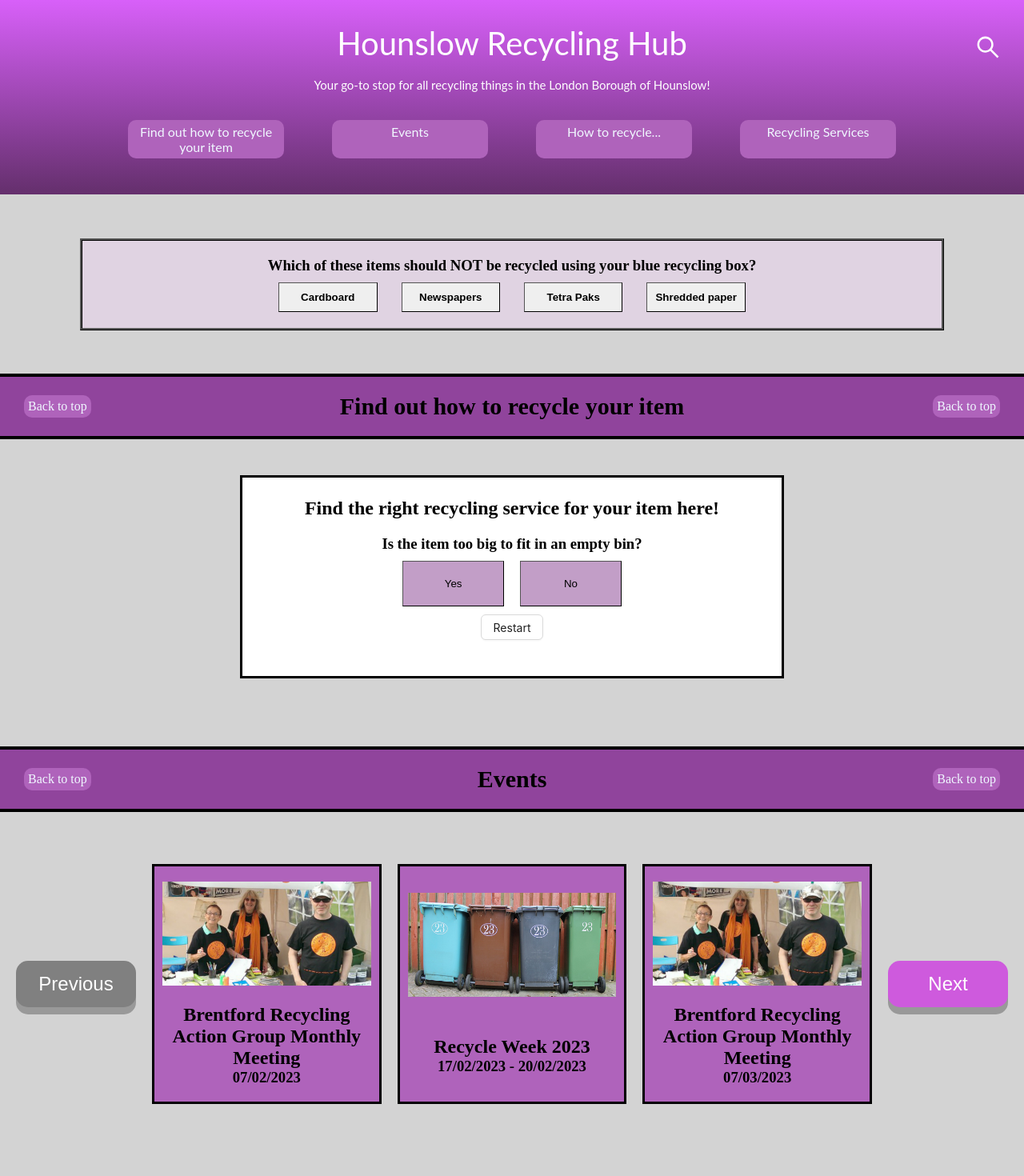
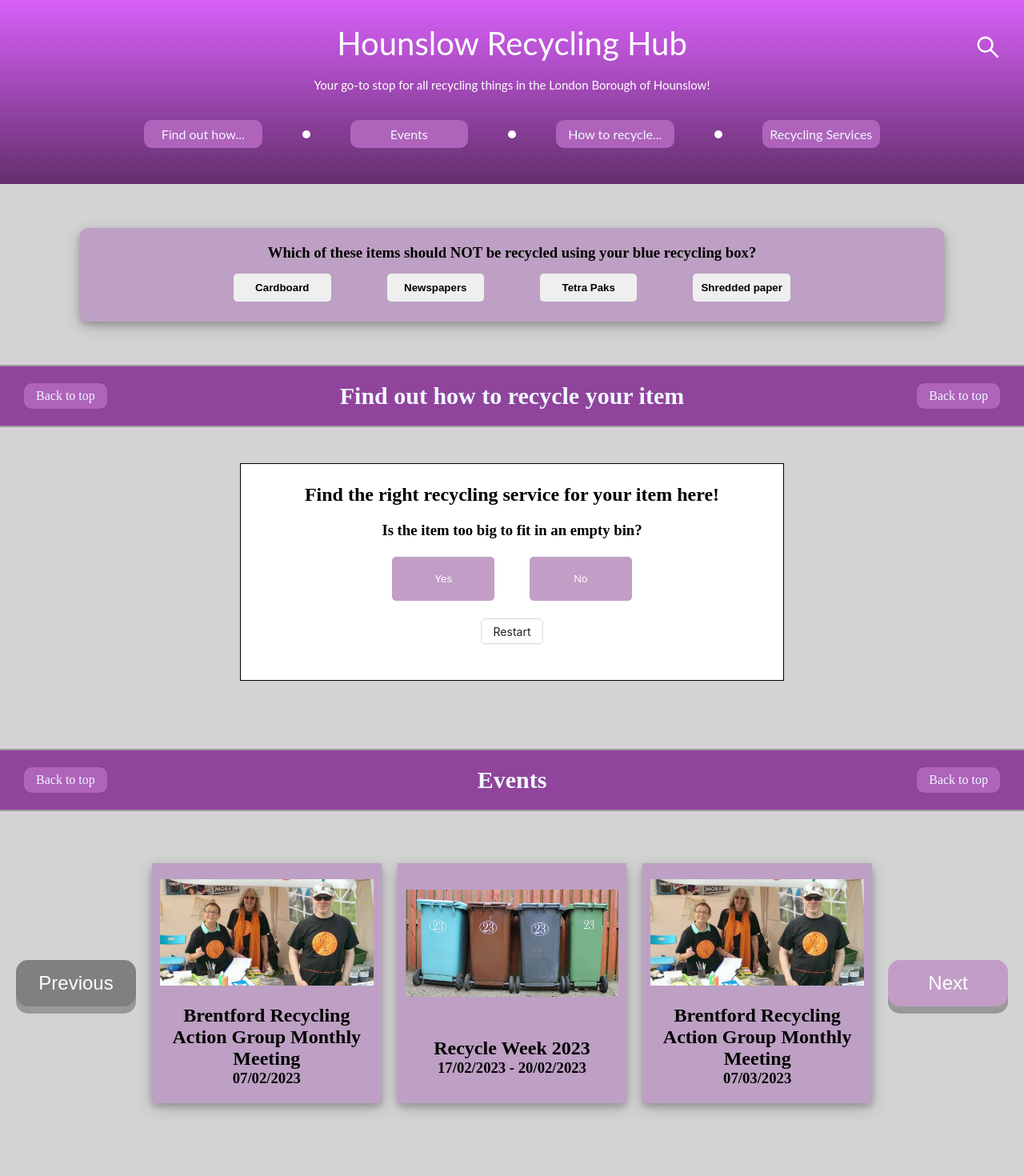
Before and after one commit to ajn2020/test, a Next.js app: page / in a window 1280 px wide. Shown: the top 1470 px of the page at 80% size. Built offline with nearby package versions, Linux system fonts and the light colour scheme.

Commit message:
0222_change color+distance+style-of-menubar

```diff
--- a/components/Header.tsx
+++ b/components/Header.tsx
@@ -24,9 +24,12 @@ export default function Header() {
           Hounslow!
         </div>
         <div className="header-anchors">
-          <a href="#DecisionTree">Find out how to recycle your item</a>
+          <a href="#DecisionTree">Find out how...</a>
+          <div className="header-quan"></div>
           {events.length > 0 ? <a href="#EventCardCarousel">Events</a> : ""}
+          <div className="header-quan"></div>
           <a href="#ItemTypeCardGrid">How to recycle...</a>
+          <div className="header-quan"></div>
           <a href="#RecyclingServiceAccordionGrid">Recycling Services</a>
         </div>
         {isInput ? (
--- a/components/Subheading.tsx
+++ b/components/Subheading.tsx
@@ -11,7 +11,7 @@ export default function Subheading(props: SubheadingProps) {
         <div className="subheading-anchors">
           <a href="#Header">Back to top</a>
         </div>
-        <h2 className="subheading-text">{props.title}</h2>
+        <h3 className="subheading-text">{props.title}</h3>
         <div className="subheading-anchors">
           <a href="#Header">Back to top</a>
         </div>
--- a/styles/style.css
+++ b/styles/style.css
@@ -34,6 +34,9 @@ a:hover {
   text-align: center;
   padding: 30px;
   position: relative;
+
+
+
 }
 
 .header-title {
@@ -46,10 +49,21 @@ a:hover {
 
 .header-anchors {
   /* width: 400px; */
-  /* background-color: #af63bb; */
+
   display: flex;
   padding: 15px 100px;
   margin-top: 20px;
+  align-items: center;
+  position: sticky;
+  top: 0px;
+  left: 0;
+}
+
+.header-quan {
+  width: 10px;
+  height: 10px;
+  background-color: #fff;
+  border-radius: 50%;
 }
 
 .header-anchors a {
@@ -57,8 +71,8 @@ a:hover {
   flex: 1;
   background-color: #af63bb;
   border-radius: 10px;
-  margin: 0 30px;
-  padding: 5px;
+  margin: 0 50px;
+  padding: 8px;
 }
 
 .header-search {
@@ -83,9 +97,11 @@ a:hover {
     ENGAGING BOX
 ========================================*/
 .engaging-box-wrapper {
-  background-color: #e0d3e2;
-  border-style: ridge;
-  border-color: black;
+  background-color: #bda0c3;
+  /* border-style: ridge; */
+  /* border-color: black; */
+  box-shadow: 0 4px 8px 0 rgba(0, 0, 0, 0.2), 0 6px 20px 0 rgba(0, 0, 0, 0.19);
+  border-radius: 10px;
   border-width: 3px;
   margin: 55px 100px;
   margin-bottom: -31px;
@@ -115,8 +131,11 @@ a:hover {
   color: black;
   font-weight: bold;
   padding: 10px;
-  border-width: 1px;
+  margin: 5px 20px;
+  /* border-width: 1px; */
   cursor: pointer;
+  border: 0;
+  border-radius: 5px;
 }
 
 .answer-button.border-correct {
@@ -163,6 +182,7 @@ a:hover {
 .subheading-anchors {
   display: flex;
   margin: 0 30px;
+
 }
 
 .subheading-anchors a {
@@ -170,17 +190,18 @@ a:hover {
   flex: 1;
   background-color: #af63bb;
   border-radius: 10px;
-  padding: 5px;
+  padding: 7px 15px;
 }
 
 .subheading-text {
   font-size: 30px;
   margin: 20px 0;
+  color: aliceblue;
 }
 
 .subheading-separator {
   width: 100%;
-  border: 2px solid black;
+  border: 1px solid #999;
 }
 
 /*======================================
@@ -190,7 +211,7 @@ a:hover {
 .decision-tree-wrapper {
   background-color: white;
   border-style: solid;
-  border-width: 3px;
+  border-width: 1px;
   margin: 30px 300px;
   text-align: center;
   padding: 25px 0;
@@ -209,10 +230,12 @@ a:hover {
 
 .decision-tree-option {
   width: 20%;
-  margin: 10px 10px;
+  margin: 22px 22px;
   padding: 20px 20px;
-  border-width: 1px 1px 1px 1px;
+  border-width: 0;
+  border-radius: 5px;
   background-color: #c29ec7;
+  color: #fff;
   cursor: pointer;
 }
 
@@ -252,7 +275,7 @@ a:hover {
   text-decoration: none;
   outline: none;
   color: #fff;
-  background-color: #ce5add;
+  background-color: #c29ec7;
   border: none;
   border-radius: 15px;
   box-shadow: 0 9px #999;
@@ -288,8 +311,10 @@ a:hover {
 }
 
 .event-card {
-  border-style: solid;
-  border-width: 3px;
+  /* border-style: solid; */
+  border-width: 0px;
+  box-shadow: 0 4px 8px 0 rgba(0, 0, 0, 0.2), 0 6px 20px 0 rgba(0, 0, 0, 0.19);
+  border-radius: 2px;
   height: 100%;
   width: 100%;
   position: relative;
@@ -313,7 +338,8 @@ a:hover {
 }
 
 .event-card-front {
-  background: #af63bb;
+  /* background: #ae69b9; */
+  background: #bda0c3;
   transform: rotateY(0deg);
   display: grid;
   grid-template-rows: auto auto;
```
